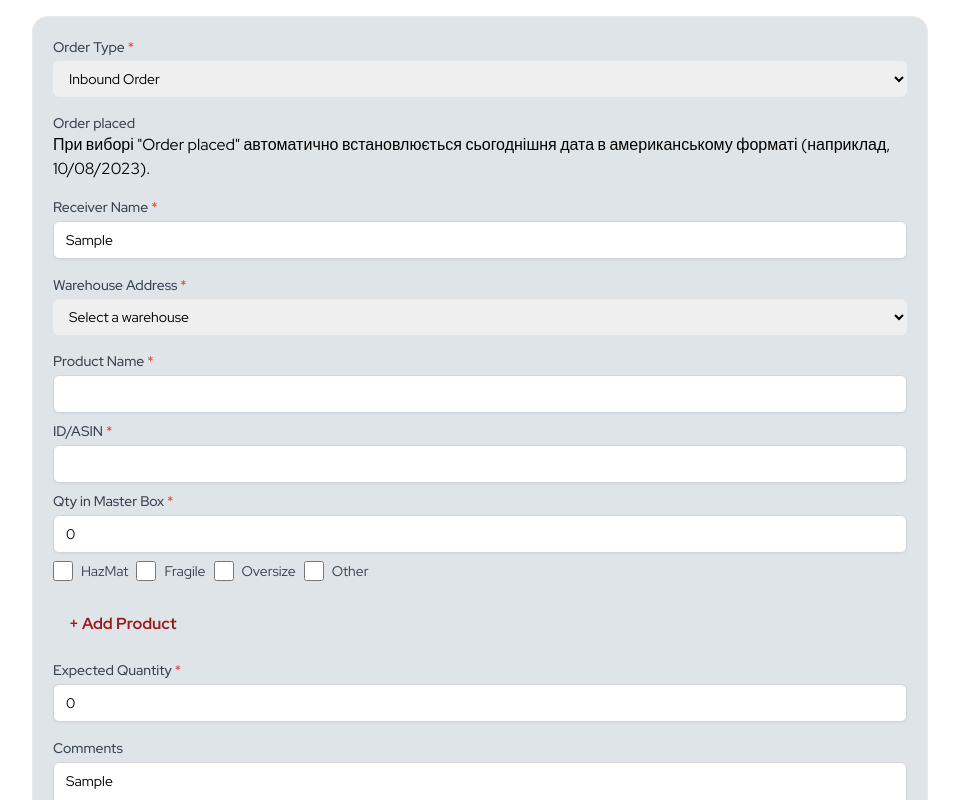
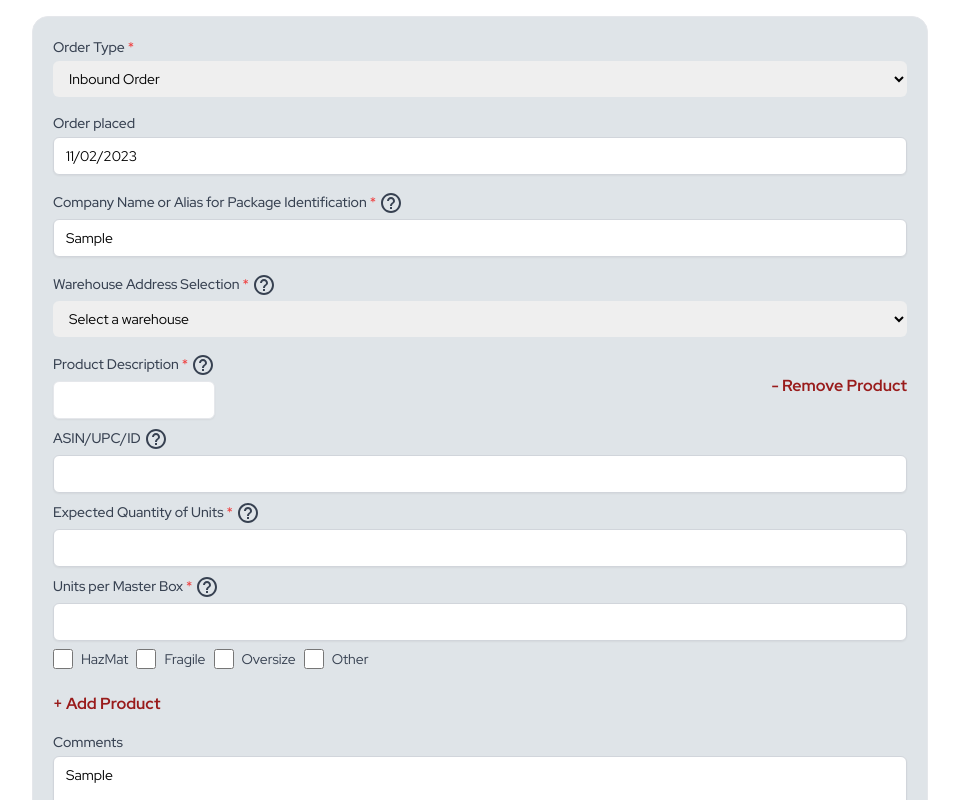
Before and after one commit to korvan17/nevadaFrontend, a Next.js app: page /test in a window 1280 px wide. Both pictures are taken after typing "Sample", "Sample" into the empty fields and a click on the button "+ Add Product". Shown: the top 800 px of the page, without its empty margins (160-1119 px from the left). Built offline with nearby package versions, Linux system fonts and the light colour scheme.

Commit message:
fix order form

```diff
--- a/package.json
+++ b/package.json
@@ -9,7 +9,10 @@
     "lint": "next lint"
   },
   "dependencies": {
+    "@emotion/react": "^11.11.1",
+    "@emotion/styled": "^11.11.0",
     "@headlessui/react": "^1.7.17",
+    "@mui/icons-material": "^5.14.16",
     "@sendgrid/mail": "^7.7.0",
     "@svgr/webpack": "^8.1.0",
     "autoprefixer": "10.4.16",
--- a/src/components/Dashboard/Boards/CreateOrderForm/CreateOrderForm.jsx
+++ b/src/components/Dashboard/Boards/CreateOrderForm/CreateOrderForm.jsx
@@ -1,16 +1,32 @@
 "use client";
-import React, { useState } from "react";
-
+import React, { useEffect, useState } from "react";
+import Tooltip from "@mui/material/Tooltip";
+import HelpOutlineIcon from "@mui/icons-material/HelpOutline";
 export const CreateOrderForm = () => {
   const [orderType, setOrderType] = useState("inbound");
   const [orderDate, setOrderDate] = useState(() =>
-    new Date().toLocaleDateString("en-US")
+    new Date().toLocaleDateString("en-US", {
+      year: "numeric",
+      month: "2-digit",
+      day: "2-digit",
+    })
   );
   const [receiverName, setReceiverName] = useState("");
   const [warehouseAddress, setWarehouseAddress] = useState("");
   const [products, setProducts] = useState([]);
-  const [expectedQty, setExpectedQty] = useState("0");
+  const [expectedQty, setExpectedQty] = useState("");
   const [comments, setComments] = useState("");
+  const [totalMasterBoxes, setTotalMasterBoxes] = useState(0);
+
+  useEffect(() => {
+    setTotalMasterBoxes(
+      products.reduce((acc, product) => {
+        const productQty = Number(product.expectedQty) || 0;
+        const qtyInMasterBox = Number(product.qtyInMasterBox) || 1;
+        return acc + Math.ceil(productQty / qtyInMasterBox);
+      }, 0)
+    );
+  }, [products]);
 
   const handleProductChange = (index, field, value) => {
     let newProducts = [...products];
@@ -24,10 +40,19 @@ export const CreateOrderForm = () => {
   const addProduct = () => {
     setProducts([
       ...products,
-      { productName: "", idAsin: "", qtyInMasterBox: 0, features: [] },
+      {
+        productName: "",
+        idAsin: "",
+        qtyInMasterBox: "",
+        expectedQty: "",
+        features: [],
+      },
     ]);
   };
-
+  const removeProduct = (index) => {
+    const newProducts = products.filter((_, idx) => idx !== index);
+    setProducts(newProducts);
+  };
   const handleFeatureChange = (index, feature, isChecked) => {
     let newProducts = [...products];
     if (isChecked) {
@@ -42,25 +67,14 @@ export const CreateOrderForm = () => {
 
   const handleSubmit = (event) => {
     event.preventDefault();
-    const result = Math.ceil(
-      expectedQty /
-        products.reduce(
-          (acc, product) => acc + Number(product.qtyInMasterBox),
-          0
-        )
-    );
 
-    console.log("Form Data:", {
-      orderType,
-      orderDate,
-      receiverName,
-      warehouseAddress,
-      products,
-      expectedQty,
-      result,
-      comments,
-    });
+    const totalMasterBoxes = products.reduce((acc, product) => {
+      const productQty = Number(product.expectedQty) || 0;
+      const qtyInMasterBox = Number(product.qtyInMasterBox) || 1;
+      return acc + Math.ceil(productQty / qtyInMasterBox);
+    }, 0);
   };
+
   return (
     <div className="flex flex-col items-center justify-center p-4">
       <div className="bg-bgBoard  rounded-[16px] border p-5 w-full max-w-4xl">
@@ -86,13 +100,18 @@ export const CreateOrderForm = () => {
           </div>
           <div>
             <label
-              htmlFor="Order placed"
+              htmlFor="orderDate"
               className="block text-sm font-medium text-gray-700"
             >
-              Order placed
+              Order placed{" "}
             </label>
-            При виборі "Order placed" автоматично встановлюється сьогоднішня
-            дата в американському форматі (наприклад, 10/08/2023).
+            <input
+              type="text"
+              id="orderDate"
+              value={orderDate}
+              readOnly
+              className="mt-1 block w-full border border-gray-300 px-3 py-2 rounded-md shadow-sm focus:outline-none focus:ring-indigo-500 focus:border-indigo-500 sm:text-sm"
+            />
           </div>
 
           <div>
@@ -100,7 +119,11 @@ export const CreateOrderForm = () => {
               htmlFor="receiverName"
               className="block text-sm font-medium text-gray-700"
             >
-              Receiver Name <span className="text-red-500">*</span>
+              Company Name or Alias for Package Identification{" "}
+              <span className="text-red-500">*</span>{" "}
+              <Tooltip title="This field is for the identification of packages received by the warehouse. Please enter your company's official business name or a pre-approved alias as coordinated with our warehouse personnel.">
+                <HelpOutlineIcon className="w-[12px] h-[12px] cursor-help" />
+              </Tooltip>
             </label>
             <input
               type="text"
@@ -117,7 +140,11 @@ export const CreateOrderForm = () => {
               htmlFor="warehouseAddress"
               className="block text-sm font-medium text-gray-700"
             >
-              Warehouse Address <span className="text-red-500">*</span>
+              Warehouse Address Selection{" "}
+              <span className="text-red-500">*</span>{" "}
+              <Tooltip title="Specify the exact name of the product or provide a succinct description of the goods.">
+                <HelpOutlineIcon className="w-[12px] h-[12px] cursor-help" />
+              </Tooltip>
             </label>
             <select
               id="warehouseAddress"
@@ -135,12 +162,16 @@ export const CreateOrderForm = () => {
           {/* Products List */}
           {products.map((product, index) => (
             <div key={index} className="space-y-2">
+              <div className="flex justify-between">
                 <div>
                   <label
                     htmlFor={`productName-${index}`}
                     className="block text-sm font-medium text-gray-700"
                   >
-                  Product Name <span className="text-red-500">*</span>
+                    Product Description <span className="text-red-500">*</span>{" "}
+                    <Tooltip title="This field is for the identification of packages received by the warehouse. Please enter your company's official business name or a pre-approved alias as coordinated with our warehouse personnel.">
+                      <HelpOutlineIcon className="w-[12px] h-[12px] cursor-help" />
+                    </Tooltip>
                   </label>
                   <input
                     type="text"
@@ -149,8 +180,16 @@ export const CreateOrderForm = () => {
                     onChange={(e) =>
                       handleProductChange(index, "productName", e.target.value)
                     }
-                  className="mt-1 block w-full border border-gray-300 px-3 py-2 rounded-md shadow-sm focus:outline-none focus:ring-indigo-500 focus:border-indigo-500 sm:text-sm"
+                    className="mt-1 block w-full border   py-2 rounded-md shadow-sm focus:outline-none focus:ring-indigo-500 focus:border-indigo-500 sm:text-sm"
                   />
+                </div>
+                <button
+                  type="button"
+                  onClick={() => removeProduct(index)}
+                  className=" text-red-800 font-bold bg-transparent"
+                >
+                  - Remove Product
+                </button>
               </div>
               {/* ID/ASIN */}
               <div>
@@ -158,7 +197,10 @@ export const CreateOrderForm = () => {
                   htmlFor={`idAsin-${index}`}
                   className="block text-sm font-medium text-gray-700"
                 >
-                  ID/ASIN <span className="text-red-500">*</span>
+                  ASIN/UPC/ID{" "}
+                  <Tooltip title="If available, please include the item's unique identifier number.">
+                    <HelpOutlineIcon className="w-[12px] h-[12px] cursor-help" />
+                  </Tooltip>
                 </label>
 
                 <input
@@ -171,14 +213,38 @@ export const CreateOrderForm = () => {
                   className="mt-1 block w-full border border-gray-300 px-3 py-2 rounded-md shadow-sm focus:outline-none focus:ring-indigo-500 focus:border-indigo-500 sm:text-sm"
                 />
               </div>
-
+              {/* Expected Quantity Input */}
+              <div>
+                <label
+                  htmlFor={`expectedQty-${index}`}
+                  className="block text-sm font-medium text-gray-700"
+                >
+                  Expected Quantity of Units{" "}
+                  <span className="text-red-500">*</span>{" "}
+                  <Tooltip title="Expected Quantity of Units: Indicate the total number of individual units being sent in this field.">
+                    <HelpOutlineIcon className="w-[12px] h-[12px] cursor-help" />
+                  </Tooltip>
+                </label>
+                <input
+                  type="number"
+                  id={`expectedQty-${index}`}
+                  value={product.expectedQty}
+                  onChange={(e) =>
+                    handleProductChange(index, "expectedQty", e.target.value)
+                  }
+                  className="mt-1 block w-full border border-gray-300 px-3 py-2 rounded-md shadow-sm focus:outline-none focus:ring-indigo-500 focus:border-indigo-500 sm:text-sm"
+                />
+              </div>
               {/* Quantity in Master Box */}
               <div>
                 <label
                   htmlFor={`qtyInMasterBox-${index}`}
                   className="block text-sm font-medium text-gray-700"
                 >
-                  Qty in Master Box <span className="text-red-500">*</span>
+                  Units per Master Box <span className="text-red-500">*</span>{" "}
+                  <Tooltip title="Units per Master Box: State the number of units contained within a single master box. If your shipment does not use master boxes or contains assorted items in mixed boxes, please indicate this with a zero (Master Box (24x18x12) 49 lbs max).">
+                    <HelpOutlineIcon className="w-[12px] h-[12px] cursor-help" />
+                  </Tooltip>
                 </label>
                 <input
                   type="number"
@@ -303,27 +369,10 @@ export const CreateOrderForm = () => {
           <button
             type="button"
             onClick={addProduct}
-            className="px-4 py-2 bg-blue-500 text-red-800 font-bold rounded focus:outline-none bg-transparent"
+            className=" text-red-800 font-bold bg-transparent"
           >
             + Add Product
           </button>
-
-          {/* Expected Quantity Input */}
-          <div>
-            <label
-              htmlFor="expectedQty"
-              className="block text-sm font-medium text-gray-700"
-            >
-              Expected Quantity <span className="text-red-500">*</span>
-            </label>
-            <input
-              type="number"
-              id="expectedQty"
-              value={expectedQty}
-              onChange={(e) => setExpectedQty(e.target.value)}
-              className="mt-1 block w-full border border-gray-300 px-3 py-2 rounded-md shadow-sm focus:outline-none focus:ring-indigo-500 focus:border-indigo-500 sm:text-sm"
-            />
-          </div>
 
           {/* Comments Textarea */}
           <div>
@@ -345,18 +394,15 @@ export const CreateOrderForm = () => {
           {/* Result - Calculated field */}
           <div>
             <label className="block text-sm font-medium text-gray-700">
-              Result (Auto Calculated)
+              Order's Master Box Total{" "}
+              <Tooltip title="Total count of master boxes included in the entire order.">
+                <HelpOutlineIcon className="w-[12px] h-[12px] cursor-help" />
+              </Tooltip>
             </label>
             <input
               type="text"
               readOnly
-              value={Math.ceil(
-                expectedQty /
-                  products.reduce(
-                    (acc, product) => acc + Number(product.qtyInMasterBox),
-                    0
-                  )
-              )}
+              value={totalMasterBoxes}
               className="mt-1 block w-full border border-gray-300 px-3 py-2 rounded-md shadow-sm focus:outline-none focus:ring-indigo-500 focus:border-indigo-500 sm:text-sm"
             />
           </div>
```
Also changed, not shown: 1 other file (tests, documents, lock files or other folders). Lines whose indentation alone changed are shown as unchanged.
